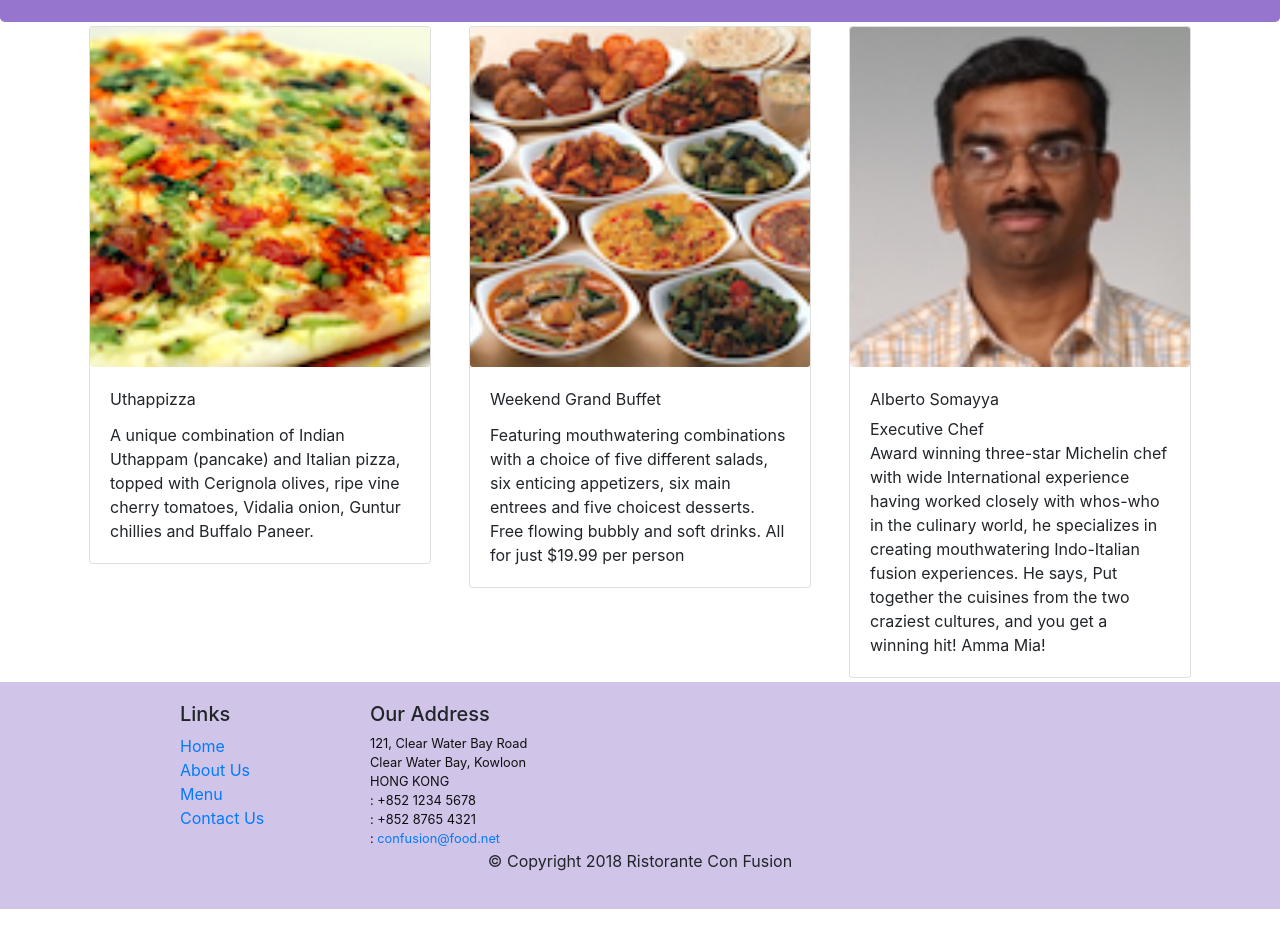
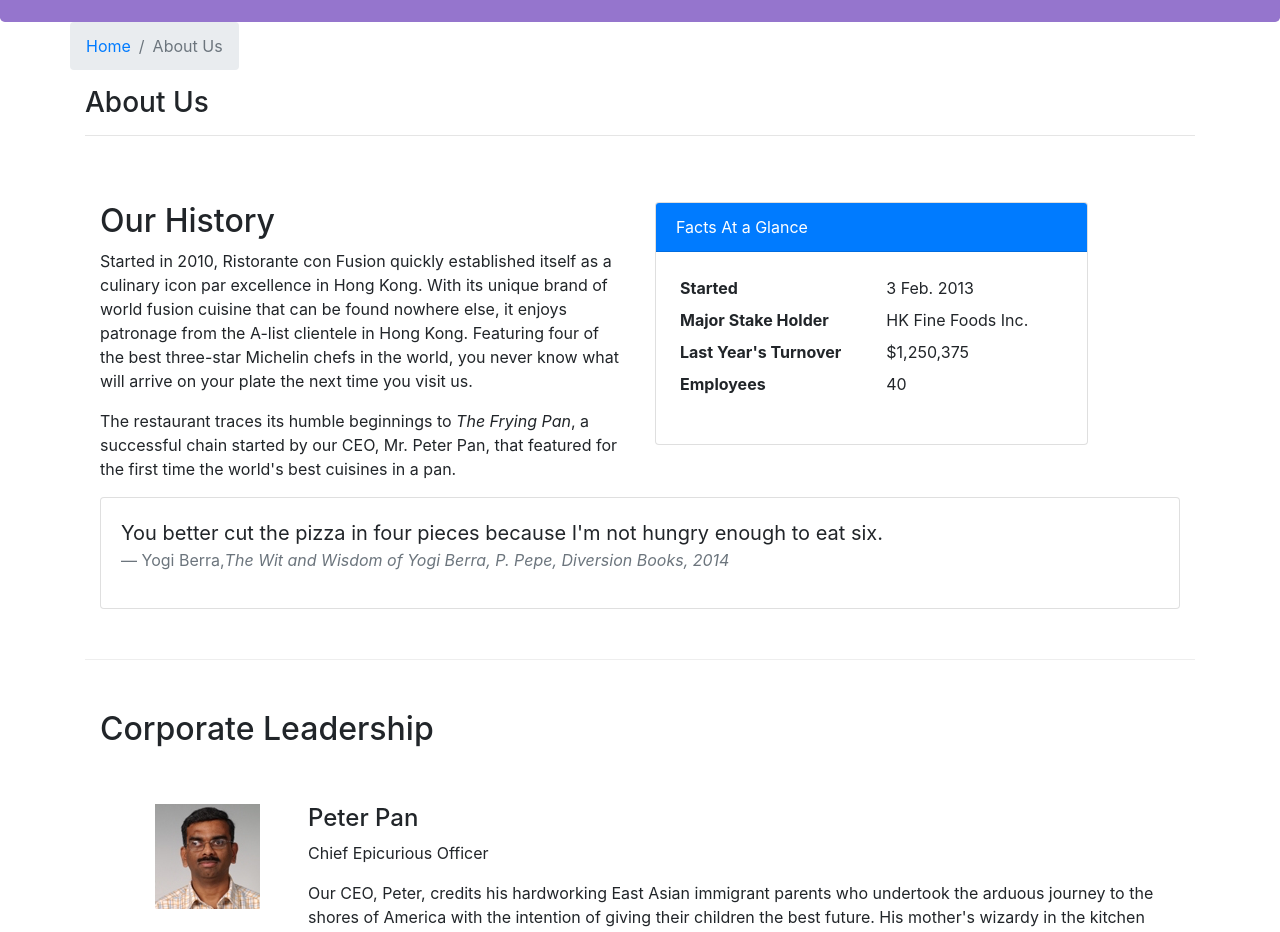
Before and after one commit to DiogenesF/front-end-react, a React (Create React App) app: page /aboutus in a window 1280 px wide. Before the commit this address led to /home. Shown: the part 320-1252 px from the top of the page. Before the commit the page ends 1229 px from the top, so only its background shows below. Built offline with nearby package versions, Linux system fonts and the light colour scheme; the HTML template or start-up script is replaced by a standard one.

Commit message:
Assignment 2

```diff
--- /dev/null
+++ b/src/components/AboutComponent.js
@@ -0,0 +1,95 @@
+import React from 'react';
+import { Breadcrumb, BreadcrumbItem, Card, CardBody, CardHeader, Media } from 'reactstrap';
+import { Link } from 'react-router-dom';
+
+
+function RenderLeader({leader}) {
+    return (
+        <div key={leader.id} className="col-12 mt-5">
+            <Media tag="li">
+                <Media left middle>
+                    <Media object src={leader.image} alt={leader.name} />
+                </Media>
+                <Media body className="ml-5">
+                    <Media heading>{leader.name}</Media>
+                    <p>{leader.designation}</p>
+                    <p>{leader.description}</p>
+                </Media>
+            </Media>
+        </div>
+    );
+}
+
+function About(props) {
+
+    const leaders = props.leaders.map((leader) => {
+        return (
+            <RenderLeader leader={leader} />
+        );
+    });
+
+    return (
+        <div className="container">
+            <div className="row">
+                <Breadcrumb>
+                    <BreadcrumbItem><Link to="/home">Home</Link></BreadcrumbItem>
+                    <BreadcrumbItem active>About Us</BreadcrumbItem>
+                </Breadcrumb>
+                <div className="col-12">
+                    <h3>About Us</h3>
+                    <hr />
+                </div>
+            </div>
+            <div className="row row-content">
+                <div className="col-12 col-md-6">
+                    <h2>Our History</h2>
+                    <p>Started in 2010, Ristorante con Fusion quickly established itself as a culinary icon par excellence in Hong Kong. With its unique brand of world fusion cuisine that can be found nowhere else, it enjoys patronage from the A-list clientele in Hong Kong.  Featuring four of the best three-star Michelin chefs in the world, you never know what will arrive on your plate the next time you visit us.</p>
+                    <p>The restaurant traces its humble beginnings to <em>The Frying Pan</em>, a successful chain started by our CEO, Mr. Peter Pan, that featured for the first time the world's best cuisines in a pan.</p>
+                </div>
+                <div className="col-12 col-md-5">
+                    <Card>
+                        <CardHeader className="bg-primary text-white">Facts At a Glance</CardHeader>
+                        <CardBody>
+                            <dl className="row p-1">
+                                <dt className="col-6">Started</dt>
+                                <dd className="col-6">3 Feb. 2013</dd>
+                                <dt className="col-6">Major Stake Holder</dt>
+                                <dd className="col-6">HK Fine Foods Inc.</dd>
+                                <dt className="col-6">Last Year's Turnover</dt>
+                                <dd className="col-6">$1,250,375</dd>
+                                <dt className="col-6">Employees</dt>
+                                <dd className="col-6">40</dd>
+                            </dl>
+                        </CardBody>
+                    </Card>
+                </div>
+                <div className="col-12">
+                    <Card>
+                        <CardBody className="bg-faded">
+                            <blockquote className="blockquote">
+                                <p className="mb-0">You better cut the pizza in four pieces because
+                                    I'm not hungry enough to eat six.</p>
+                                <footer className="blockquote-footer">Yogi Berra,
+                                <cite title="Source Title">The Wit and Wisdom of Yogi Berra,
+                                    P. Pepe, Diversion Books, 2014</cite>
+                                </footer>
+                            </blockquote>
+                        </CardBody>
+                    </Card>
+                </div>
+            </div>
+            <div className="row row-content">
+                <div className="col-12">
+                    <h2>Corporate Leadership</h2>
+                </div>
+                <div className="col-12">
+                    <Media list>
+                        {leaders}
+                    </Media>
+                </div>
+            </div>
+        </div>
+    );
+}
+
+export default About;
--- a/src/components/MainComponent.js
+++ b/src/components/MainComponent.js
@@ -3,6 +3,7 @@
 import Home from "./HomeComponent";
 import DishDetail from "./DishdetailComponent"
 import Contact from "./ContactComponent";
+import About from "./AboutComponent";
 import Header from "./HeaderComponent";
 import Footer from "./FooterComponent";
 import { DISHES } from "../shared/dishes";
@@ -50,6 +51,7 @@
           <Route path='/home' component={HomePage} />
           <Route exact path='/menu' component={() => <Menu dishes={this.state.dishes} />} />
           <Route path="/menu/:dishId" component={DishWidthId} />
+          <Route exact path="/aboutus" component={() => <About leaders={this.state.leaders} />} />
           <Route exact path="/contactus" component={Contact} />
           <Redirect to="/home" />
         </Switch>
```
